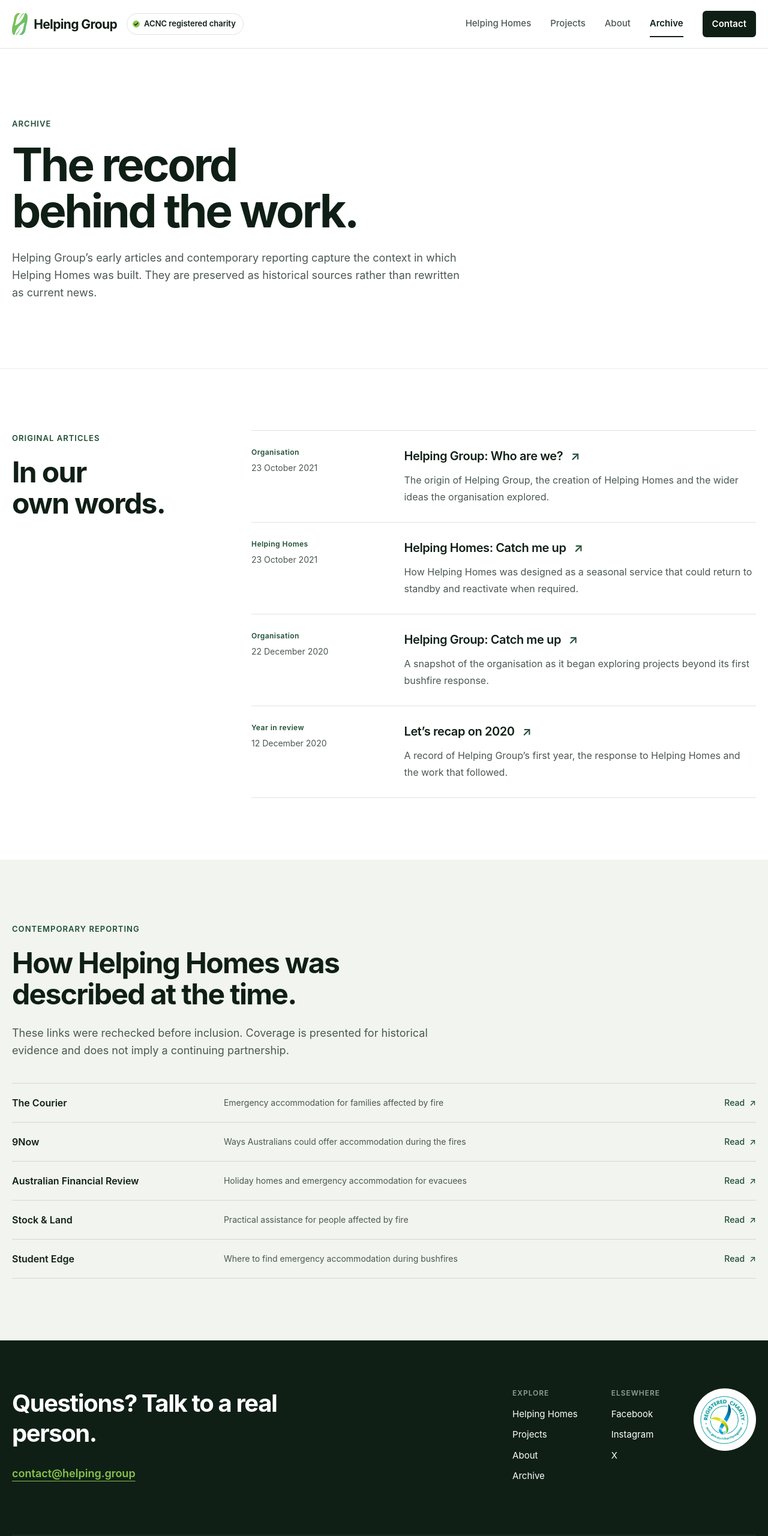
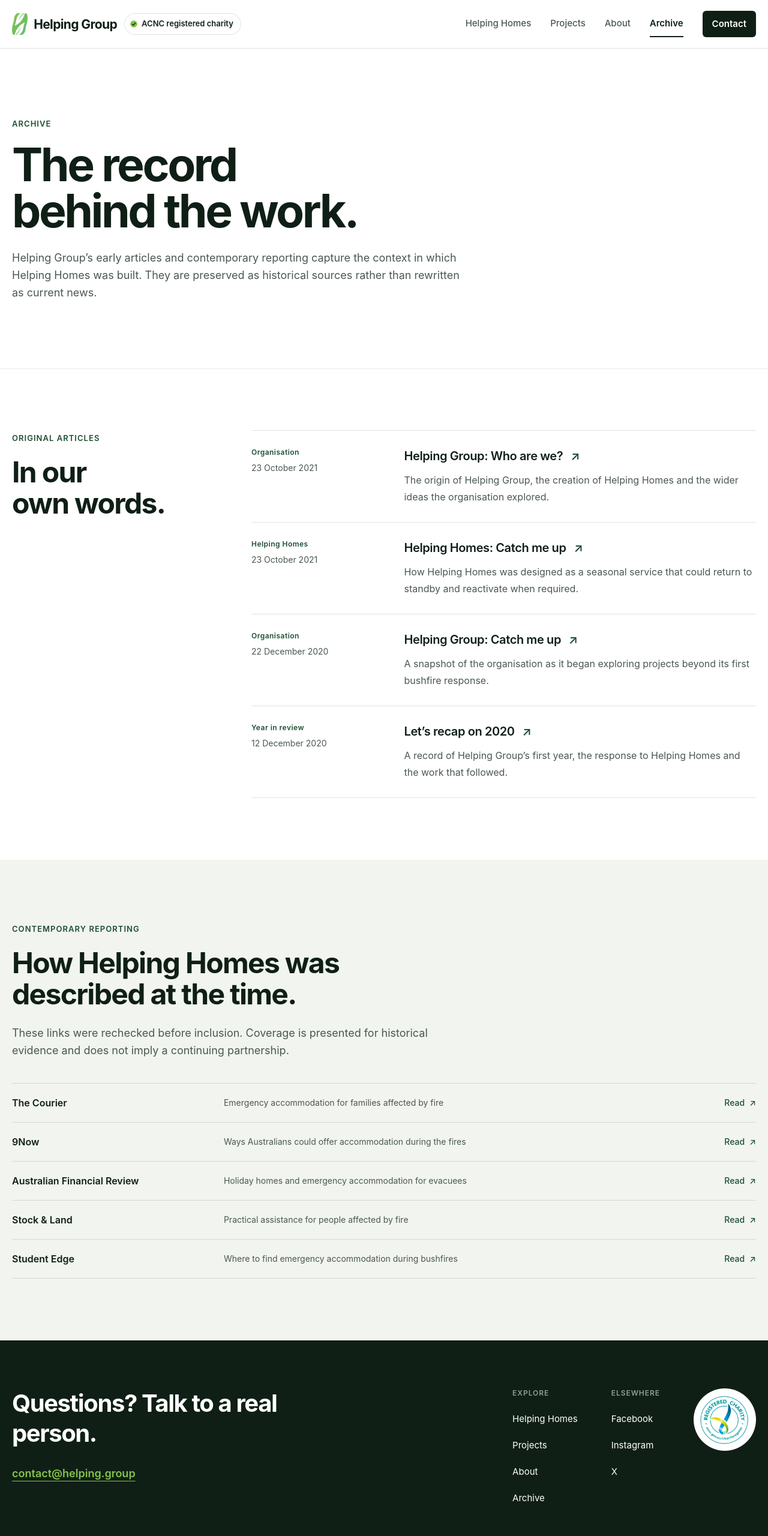
Before and after one commit to DanielFerguson/helping.group, an Astro site: page /archive in a window 1280 px wide. Shown: the top 2560 px of the page at 60% size. Built offline with nearby package versions, Linux system fonts and the light colour scheme; Astro itself is replaced by a stand-in of ours.

Commit message:
fix: keep wordmark on one line, tidy footer separators and tap targets

```diff
--- a/src/components/Logo.astro
+++ b/src/components/Logo.astro
@@ -12,7 +12,7 @@ const { light = false, compact = false } = Astro.props
   {!compact && (
     <span
       class:list={[
-        'font-display text-[1.3125rem] leading-none font-bold tracking-[-0.03em]',
+        'font-display text-[1.3125rem] leading-none font-bold tracking-[-0.03em] whitespace-nowrap',
         light ? 'text-white' : 'text-ink',
       ]}
     >
--- a/src/components/SiteFooter.astro
+++ b/src/components/SiteFooter.astro
@@ -27,18 +27,18 @@ const explore = [
     <div class="flex flex-wrap items-start gap-12 sm:gap-14">
       <nav aria-label="Footer">
         <p class="text-xs font-semibold tracking-[0.08em] text-ink-fog uppercase">Explore</p>
-        <ul class="mt-4 space-y-3 text-[0.9375rem]">
+        <ul class="mt-4 space-y-1 text-[0.9375rem]">
           {explore.map((link) => (
-            <li><a class="hover:text-leaf" href={link.href}>{link.label}</a></li>
+            <li><a class="inline-flex min-h-10 items-center hover:text-leaf" href={link.href}>{link.label}</a></li>
           ))}
         </ul>
       </nav>
       <nav aria-label="Social media">
         <p class="text-xs font-semibold tracking-[0.08em] text-ink-fog uppercase">Elsewhere</p>
-        <ul class="mt-4 space-y-3 text-[0.9375rem]">
+        <ul class="mt-4 space-y-1 text-[0.9375rem]">
           {socialLinks.map((link) => (
             <li>
-              <a class="hover:text-leaf" href={link.url} target="_blank" rel="noopener noreferrer">
+              <a class="inline-flex min-h-10 items-center hover:text-leaf" href={link.url} target="_blank" rel="noopener noreferrer">
                 {link.name}
               </a>
             </li>
@@ -69,9 +69,9 @@ const explore = [
       <p class="flex flex-wrap items-center gap-x-2.5 gap-y-1 text-ink-fog">
         <img src="/icons/hg-leaf.svg" alt="" width="32" height="44" class="h-5 w-auto" />
         <span>© {new Date().getFullYear()} Helping Group</span>
-        <span aria-hidden="true">·</span>
+        <span class="hidden sm:inline" aria-hidden="true">·</span>
         <span>ABN {organisation.abnDisplay}</span>
-        <span aria-hidden="true">·</span>
+        <span class="hidden sm:inline" aria-hidden="true">·</span>
         <span>Registered charity (ACNC)</span>
       </p>
       <p class="font-semibold">In an emergency, call 000.</p>
--- a/src/components/SiteHeader.astro
+++ b/src/components/SiteHeader.astro
@@ -18,7 +18,7 @@ const isActive = (href: string) =>
 
 <header class="relative z-50 border-b border-line bg-paper">
   <div class="shell flex min-h-20 items-center justify-between gap-4">
-    <div class="flex items-center gap-4">
+    <div class="flex items-center gap-3">
       <a href="/" class="inline-flex min-h-12 items-center" aria-label="Helping Group home">
         <Logo />
       </a>
```
